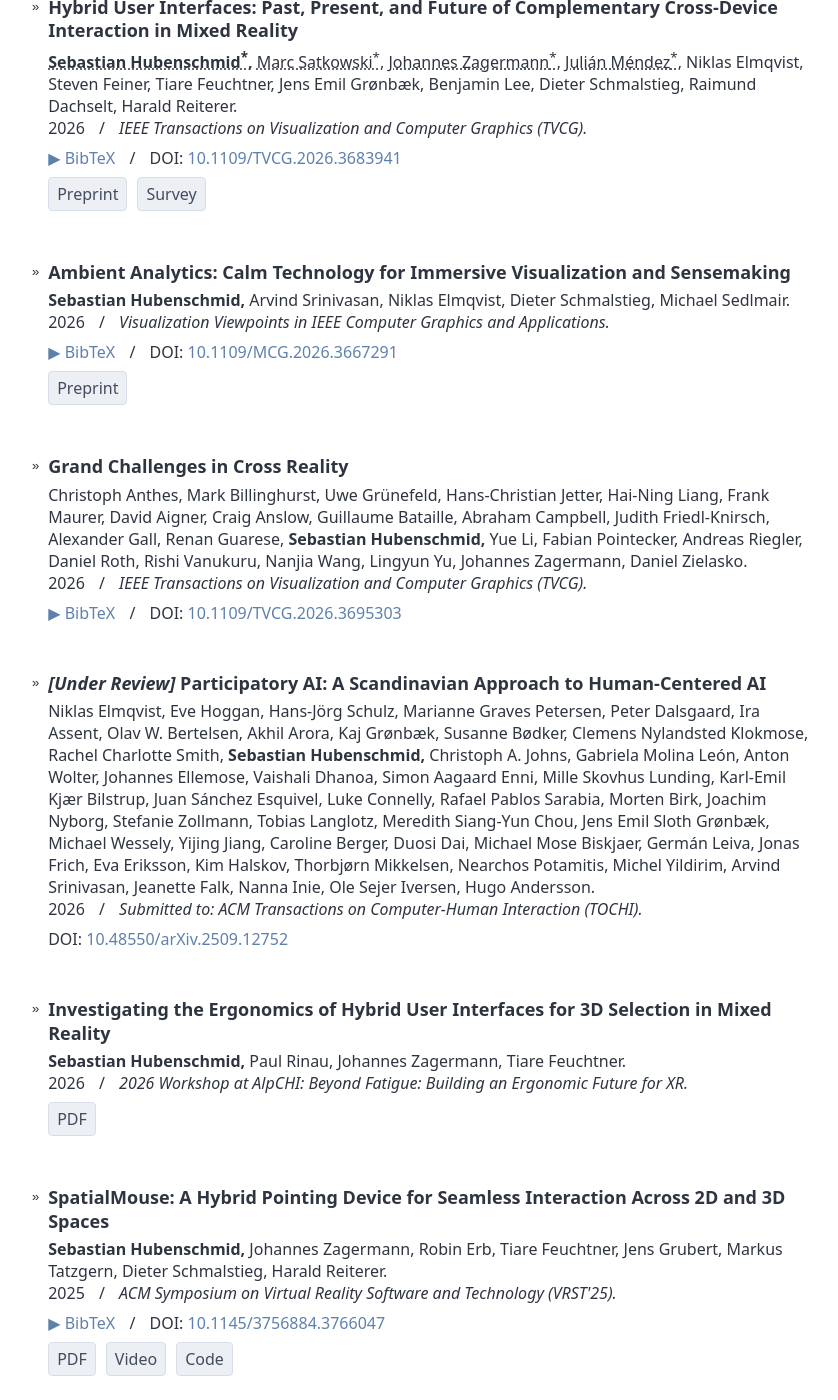
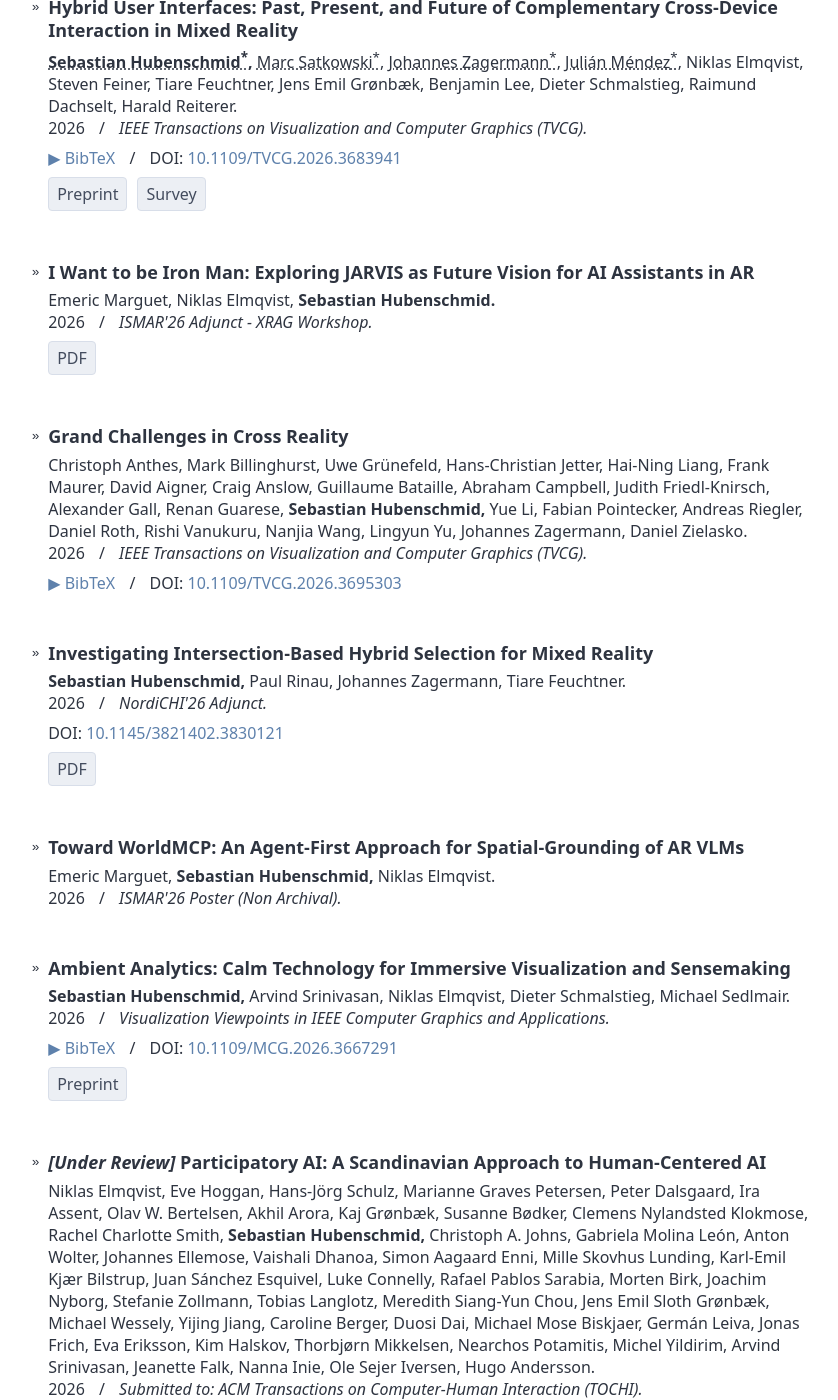
Before and after one commit to SebiH/PersonalWebsite, a Jekyll site: the page built from index.html, in a window 1280 px wide and 1400 px high, scrolled down 800 px. Shown: the whole window, without its empty margins (227-1065 px from the left). Built offline with Jekyll 4.4.1, drawn with Linux system fonts in a browser that asks for light colours.

Commit message:
New papers

```diff
--- /dev/null
+++ b/_data/publications/ismar26_poster.json
@@ -0,0 +1,16 @@
+{
+    "type": "Poster",
+    "sort": 202609,
+    "year": 2026,
+    "month": 10,
+    "title": "Toward WorldMCP: An Agent-First Approach for Spatial-Grounding of AR VLMs",
+    "authors": [
+        { "first": "Emeric", "last": "Marguet" },
+        { "first": "Sebastian", "last": "Hubenschmid" },
+        { "first": "Niklas", "last": "Elmqvist" }
+    ],
+    "conference": "ISMAR'26 Poster (Non Archival)",
+    "conference_short": "",
+    "links": [
+    ]
+}
--- /dev/null
+++ b/_data/publications/ismar26_workshop.json
@@ -0,0 +1,21 @@
+{
+    "type": "Workshop Paper",
+    "sort": 202611,
+    "year": 2026,
+    "month": 10,
+    "title": "I Want to be Iron Man: Exploring JARVIS as Future Vision for AI Assistants in AR",
+    "authors": [
+        { "first": "Emeric", "last": "Marguet" },
+        { "first": "Niklas", "last": "Elmqvist" },
+        { "first": "Sebastian", "last": "Hubenschmid" }
+    ],
+    "conference": "ISMAR'26 Adjunct - XRAG Workshop",
+    "conference_short": "",
+    "links": [
+        {
+          "name": "PDF",
+          "type": "pdf",
+          "url": "/publications/marguet2026want.pdf"
+        }
+    ]
+}
--- /dev/null
+++ b/_data/publications/nordichi26_lbw.json
@@ -0,0 +1,23 @@
+{
+    "type": "Workshop Paper",
+    "sort": 202610,
+    "year": 2026,
+    "month": 10,
+    "title": "Investigating Intersection-Based Hybrid Selection for Mixed Reality ",
+    "doi": "10.1145/3821402.3830121",
+    "authors": [
+        { "first": "Sebastian", "last": "Hubenschmid" },
+        { "first": "Paul", "last": "Rinau" },
+        { "first": "Johannes", "last": "Zagermann" },
+        { "first": "Tiare", "last": "Feuchtner" }
+    ],
+    "conference": "NordiCHI'26 Adjunct",
+    "conference_short": "",
+    "links": [
+      {
+          "name": "PDF",
+          "type": "pdf",
+          "url": "/publications/hubenschmid2026investigating2.pdf"
+      }
+    ]
+}
--- a/_data/publications/tvcg26_xr.json
+++ b/_data/publications/tvcg26_xr.json
@@ -1,6 +1,6 @@
 {
     "type": "Journal Article",
-    "sort": 202604,
+    "sort": 202610,
     "year": 2026,
     "month": 5,
     "bibtex": "anthes2026grand",
```
Also changed, not shown: 2 other files.
